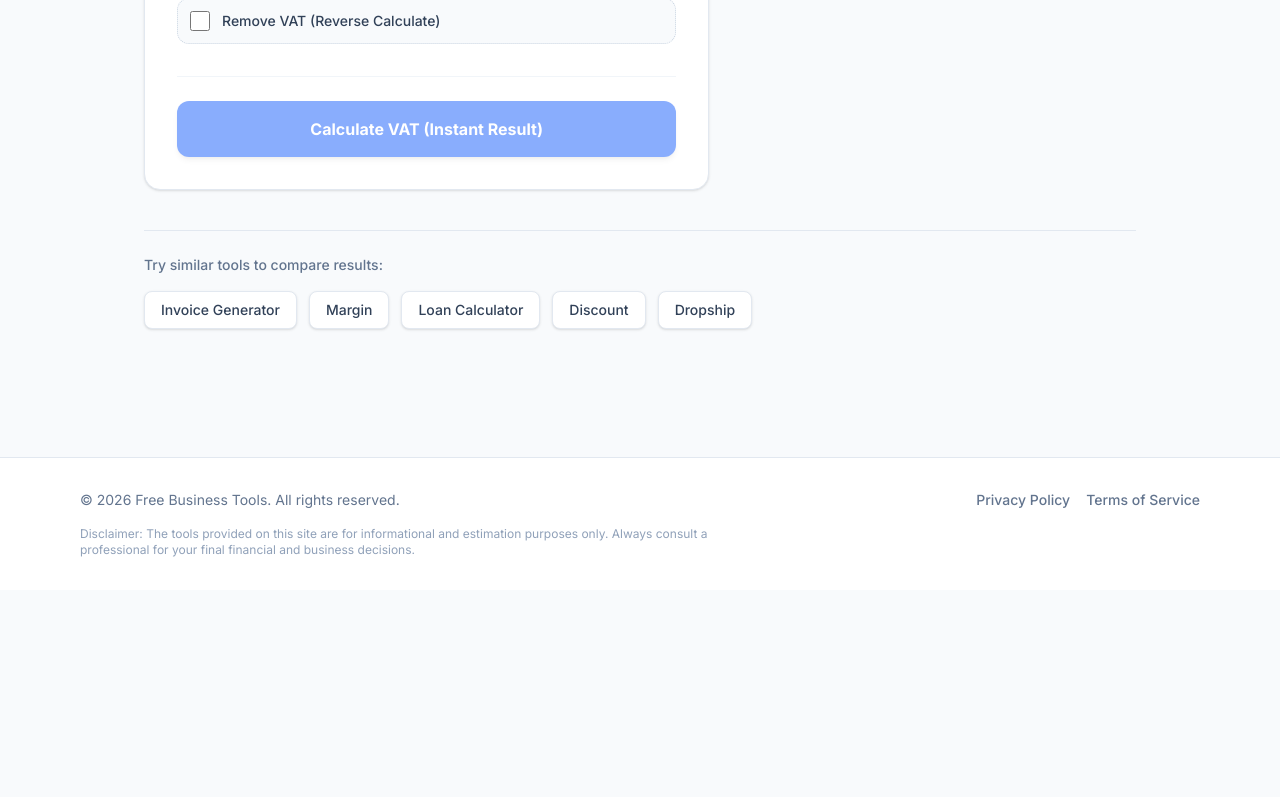
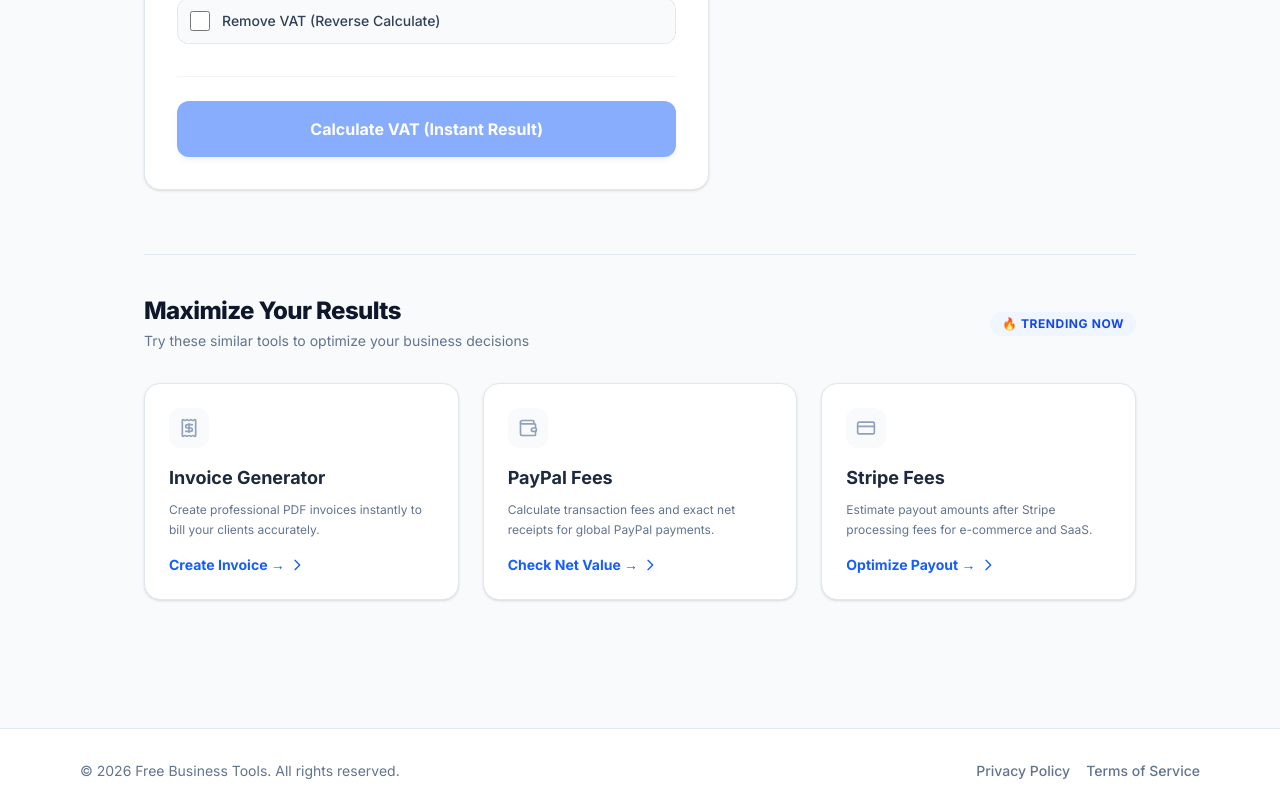
Before and after one commit to susionoahmad/toolmint, a Vue app: page /vat in a window 1280 px wide. Shown: the part 524-1321 px from the top of the page. Before the commit the page ends 1114 px from the top, so only its background shows below. Built offline with nearby package versions, Linux system fonts and the light colour scheme.

Commit message:
feat: implement smart internal loop system with ad-trigger navigation

```diff
--- /dev/null
+++ b/src/components/InternalLoop.vue
@@ -0,0 +1,103 @@
+<template>
+  <div class="mt-16 border-t border-slate-200 pt-10">
+    <div class="flex items-center justify-between mb-8">
+      <div>
+        <h2 class="text-2xl font-extrabold text-slate-900 tracking-tight">Maximize Your Results</h2>
+        <p class="text-slate-500 text-sm mt-1">Try these similar tools to optimize your business decisions</p>
+      </div>
+      <div class="hidden sm:block">
+        <span class="inline-flex items-center gap-1.5 px-3 py-1 rounded-full bg-blue-50 text-blue-700 text-xs font-bold uppercase tracking-wider">
+          🔥 Trending Now
+        </span>
+      </div>
+    </div>
+
+    <div class="grid grid-cols-1 md:grid-cols-3 gap-6">
+      <div
+        v-for="tool in suggestedTools"
+        :key="tool.id"
+        @click="handleNav(tool.route)"
+        class="group bg-white rounded-2xl p-6 border border-slate-200 shadow-sm hover:shadow-xl hover:-translate-y-1 transition-all duration-300 cursor-pointer flex flex-col justify-between"
+      >
+        <div>
+          <div class="w-10 h-10 rounded-xl bg-slate-50 text-slate-400 group-hover:bg-blue-600 group-hover:text-white flex items-center justify-center mb-4 transition-all duration-300">
+            <component :is="tool.icon" class="w-5 h-5" />
+          </div>
+          <h3 class="text-lg font-bold text-slate-800 mb-2">{{ tool.title }}</h3>
+          <p class="text-slate-500 text-xs leading-relaxed mb-4">
+            {{ tool.description }}
+          </p>
+        </div>
+
+        <div class="flex items-center text-blue-600 font-bold text-sm">
+          {{ tool.cta }}
+          <svg class="w-4 h-4 ml-1 group-hover:translate-x-1 transition-transform" fill="none" viewBox="0 0 24 24" stroke="currentColor">
+            <path stroke-linecap="round" stroke-linejoin="round" stroke-width="2" d="M9 5l7 7-7 7"/>
+          </svg>
+        </div>
+      </div>
+    </div>
+  </div>
+</template>
+
+<script setup lang="ts">
+import { computed } from 'vue';
+import { useRouter } from 'vue-router';
+import { tools } from '../data/tools';
+import { track } from '../utils/tracker';
+
+const props = defineProps<{
+  currentPath: string;
+}>();
+
+const router = useRouter();
+
+const suggestedTools = computed(() => {
+  // 1. Exclude current tool
+  const otherTools = tools.filter(t => t.route !== props.currentPath);
+
+  // 2. Identify current category
+  const currentTool = tools.find(t => t.route === props.currentPath);
+  const currentCategory = currentTool?.category;
+
+  // 3. Prioritize same category
+  const related = otherTools.filter(t => t.category === currentCategory);
+  const others = otherTools.filter(t => t.category !== currentCategory);
+
+  // 4. Combine and random fill
+  const combined = [...related, ...others.sort(() => 0.5 - Math.random())];
+
+  // Return top 3
+  return combined.slice(0, 3);
+});
+
+const handleNav = (route: string) => {
+  track("internal_loop_click", { target: route });
+
+  // Ad Trigger Logic (Session Guarded)
+  if (!sessionStorage.getItem("loop_ad_triggered")) {
+    const adLink = import.meta.env.VITE_ADSTERRA_LINK;
+    if (adLink) {
+      window.open(adLink, "_blank");
+      sessionStorage.setItem("loop_ad_triggered", "1");
+    }
+
+    // Give time for ad tab to register before SPA navigation
+    setTimeout(() => {
+      router.push(route);
+      window.scrollTo({ top: 0, behavior: 'smooth' });
+    }, 500);
+  } else {
+    // Regular faster navigation if ad already triggered in this session
+    router.push(route);
+    window.scrollTo({ top: 0, behavior: 'smooth' });
+  }
+};
+</script>
+
+<style scoped>
+/* Scale animation for cards */
+.group:active {
+  transform: scale(0.98);
+}
+</style>
--- a/src/components/ToolLayout.vue
+++ b/src/components/ToolLayout.vue
@@ -20,22 +20,18 @@
     </div>
 
     <!-- Internal Linking Component (Revenue Boost) -->
-    <div class="mt-10 border-t border-slate-200 pt-6">
-      <p class="text-sm text-slate-500 mb-4 font-medium">Try similar tools to compare results:</p>
-      <div class="flex flex-wrap gap-3">
-        <router-link to="/invoice" class="bg-white border hover:bg-slate-50 border-slate-200 text-slate-700 text-sm font-medium py-2 px-4 rounded-lg transition shadow-sm">Invoice Generator</router-link>
-        <router-link to="/margin" class="bg-white border hover:bg-slate-50 border-slate-200 text-slate-700 text-sm font-medium py-2 px-4 rounded-lg transition shadow-sm">Margin</router-link>
-        <router-link to="/loan" class="bg-white border hover:bg-slate-50 border-slate-200 text-slate-700 text-sm font-medium py-2 px-4 rounded-lg transition shadow-sm">Loan Calculator</router-link>
-        <router-link to="/discount" class="bg-white border hover:bg-slate-50 border-slate-200 text-slate-700 text-sm font-medium py-2 px-4 rounded-lg transition shadow-sm">Discount</router-link>
-        <router-link to="/dropship" class="bg-white border hover:bg-slate-50 border-slate-200 text-slate-700 text-sm font-medium py-2 px-4 rounded-lg transition shadow-sm">Dropship</router-link>
-      </div>
-    </div>
+    <InternalLoop :currentPath="route.path" />
   </div>
 </template>
 
 <script setup lang="ts">
+import { useRoute } from 'vue-router';
+import InternalLoop from './InternalLoop.vue';
+
 defineProps<{
   title: string;
   description: string;
 }>();
+
+const route = useRoute();
 </script>
--- /dev/null
+++ b/src/data/tools.ts
@@ -0,0 +1,105 @@
+import {
+  Receipt,
+  Percent,
+  Tag,
+  Landmark,
+  Calculator,
+  TrendingUp,
+  Wallet,
+  CreditCard
+} from 'lucide-vue-next';
+import type { Component } from 'vue';
+
+export interface ToolItem {
+  id: string;
+  title: string;
+  description: string;
+  route: string;
+  icon: Component;
+  category: 'billing' | 'finance' | 'ecommerce';
+  cta: string;
+}
+
+export const tools: ToolItem[] = [
+  {
+    id: 'invoice',
+    title: 'Invoice Generator',
+    description: 'Create professional PDF invoices instantly to bill your clients accurately.',
+    route: '/invoice',
+    icon: Receipt,
+    category: 'billing',
+    cta: 'Create Invoice →'
+  },
+  {
+    id: 'paypal-fees',
+    title: 'PayPal Fees',
+    description: 'Calculate transaction fees and exact net receipts for global PayPal payments.',
+    route: '/paypal-fees',
+    icon: Wallet,
+    category: 'billing',
+    cta: 'Check Net Value →'
+  },
+  {
+    id: 'stripe-fees',
+    title: 'Stripe Fees',
+    description: 'Estimate payout amounts after Stripe processing fees for e-commerce and SaaS.',
+    route: '/stripe-fees',
+    icon: CreditCard,
+    category: 'billing',
+    cta: 'Optimize Payout →'
+  },
+  {
+    id: 'vat-calc',
+    title: 'VAT Calculator',
+    description: 'Easily calculate VAT added or removed for invoices and global business transactions.',
+    route: '/vat',
+    icon: Calculator,
+    category: 'billing',
+    cta: 'Analyze VAT →'
+  },
+  {
+    id: 'margin-calc',
+    title: 'Margin Calculator',
+    description: 'Determine your profit and margin percentages quickly to optimize your pricing strategy.',
+    route: '/margin',
+    icon: Calculator,
+    category: 'ecommerce',
+    cta: 'Check Profit →'
+  },
+  {
+    id: 'discount-calc',
+    title: 'Discount Calculator',
+    description: 'Find out exactly how much you save and the final price after applying discount percentages.',
+    route: '/discount',
+    icon: Tag,
+    category: 'ecommerce',
+    cta: 'See Savings →'
+  },
+  {
+    id: 'dropship-calc',
+    title: 'Dropship Profit Calc',
+    description: 'Analyze net profit and margins by factoring in ad spend and product cost.',
+    route: '/dropship',
+    icon: Percent,
+    category: 'ecommerce',
+    cta: 'View ROI →'
+  },
+  {
+    id: 'loan-calc',
+    title: 'Loan Calculator',
+    description: 'Estimate your monthly loan payments easily based on amount and interest rate.',
+    route: '/loan',
+    icon: Landmark,
+    category: 'finance',
+    cta: 'Plan Payments →'
+  },
+  {
+    id: 'compound-interest',
+    title: 'Compound Interest',
+    description: 'Visualize long-term savings growth and future values with compounding frequency.',
+    route: '/compound-interest',
+    icon: TrendingUp,
+    category: 'finance',
+    cta: 'Grow Wealth →'
+  }
+];
--- a/src/pages/Home.vue
+++ b/src/pages/Home.vue
@@ -36,66 +36,9 @@
 <script setup lang="ts">
 import { onMounted } from 'vue';
 import { setSEO } from '../utils/seo';
-import { Receipt, Percent, Tag, Landmark, Calculator, TrendingUp, Wallet, CreditCard } from 'lucide-vue-next';
+import { tools } from '../data/tools';
 
 onMounted(() => {
   setSEO('Free Business & Finance Tools', 'Simple, high-converting tools to help you calculate, plan, and grow your modern business.');
 });
-
-const tools = [
-  {
-    title: 'Invoice Generator',
-    description: 'Create professional PDF invoices instantly to bill your clients accurately and securely.',
-    route: '/invoice',
-    icon: Receipt
-  },
-  {
-    title: 'Margin Calculator',
-    description: 'Determine your profit and margin percentages quickly to optimize your pricing strategy.',
-    route: '/margin',
-    icon: Calculator
-  },
-  {
-    title: 'VAT Calculator',
-    description: 'Easily calculate VAT added or removed for invoices and global business transactions.',
-    route: '/vat',
-    icon: Calculator
-  },
-  {
-    title: 'Discount Calculator',
-    description: 'Find out exactly how much you save and the final price after applying discount percentages.',
-    route: '/discount',
-    icon: Tag
-  },
-  {
-    title: 'Loan Calculator',
-    description: 'Estimate your monthly loan payments easily based on amount, interest rate, and duration.',
-    route: '/loan',
-    icon: Landmark
-  },
-  {
-    title: 'Compound Interest',
-    description: 'Visualize long-term savings growth and future values with compounding frequency options.',
-    route: '/compound-interest',
-    icon: TrendingUp
-  },
-  {
-    title: 'Dropship Profit Calc',
-    description: 'Analyze net profit and margins by factoring in ad spend, product cost, and selling price.',
-    route: '/dropship',
-    icon: Percent
-  },
-  {
-    title: 'PayPal Fees',
-    description: 'Calculate transaction fees and exact net receipts for global PayPal payments.',
-    route: '/paypal-fees',
-    icon: Wallet
-  },
-  {
-    title: 'Stripe Fees',
-    description: 'Estimate payout amounts after Stripe processing fees for e-commerce and SaaS.',
-    route: '/stripe-fees',
-    icon: CreditCard
-  }
-];
 </script>
--- a/src/utils/tracker.ts
+++ b/src/utils/tracker.ts
@@ -1,3 +1,3 @@
-export function track(event: string) {
-  console.log("TRACK:", event);
+export function track(event: string, props?: Record<string, any>) {
+  console.log("TRACK:", event, props || "");
 }
```
